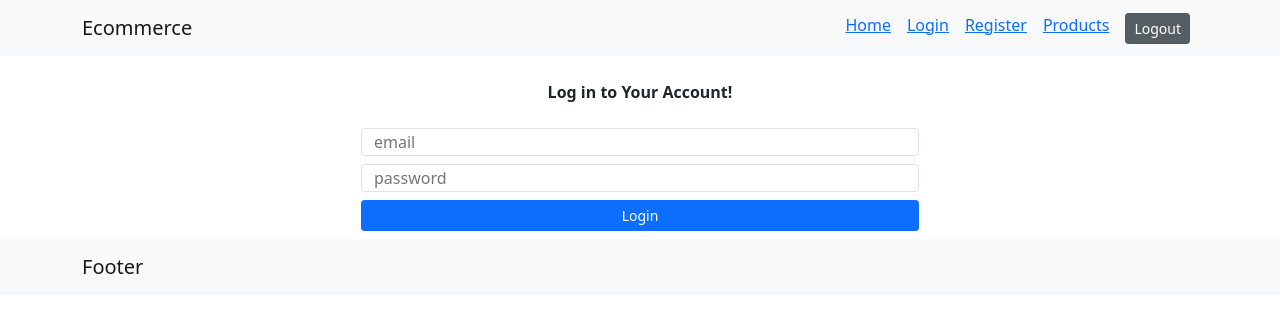
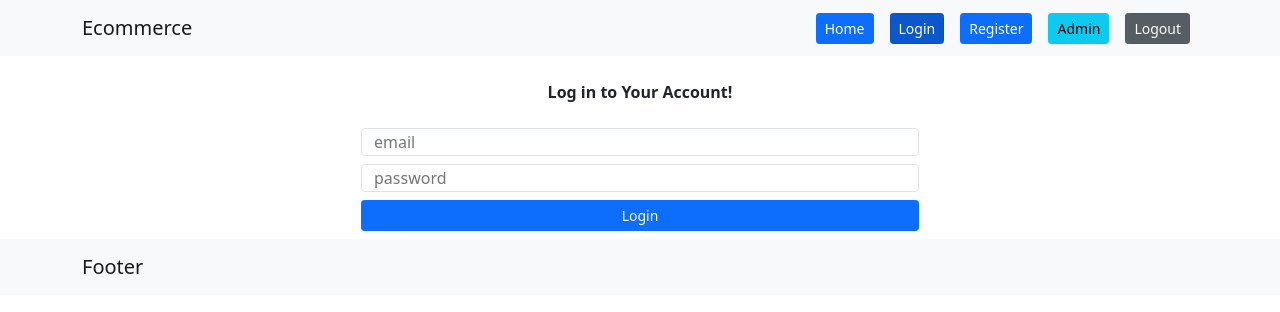
Before and after one commit to oluciams/frontendEcommerce, a React (Create React App) app: page /login in a window 1280 px wide. Shown: the top 312 px of the page. Built offline with nearby package versions, Linux system fonts and the light colour scheme; no server answers.

Commit message:
Adiciona estilos a los botones del header

```diff
--- a/src/components/Header.js
+++ b/src/components/Header.js
@@ -5,7 +5,7 @@ import { AuthContext } from '../context/AuthContextProvider';
 
 export const Header = () => {
 
-  const {logout} = useContext(AuthContext)
+  const {logout, userToken} = useContext(AuthContext)
 
     return (
     <>
@@ -13,14 +13,14 @@ export const Header = () => {
         <Container>
           <Navbar.Brand>Ecommerce</Navbar.Brand>
             <Nav className="">
-              <NavLink className="mx-2" exact activeClassName="active" to='/' >Home </NavLink>
-              <NavLink className="mx-2"exact activeClassName="active" to='/login'>Login</NavLink>
-              <NavLink className="mx-2"exact activeClassName="active" to='/register'>Register</NavLink>
-              <NavLink className="mx-2"activeClassName="active" to='/products'>Products</NavLink>
+              <NavLink className="mx-2 btn btn-sm btn-primary" exact activeClassName="active" to='/' >Home </NavLink>
+              <NavLink className="mx-2 btn btn-sm btn-primary" exact activeClassName="active" to='/login'>Login</NavLink>
+              <NavLink className="mx-2 btn btn-sm btn-primary" exact activeClassName="active" to='/register'>Register</NavLink>
+              <NavLink className="mx-2 btn btn-sm btn-info"activeClassName="active" to='/products'>Admin</NavLink>
               <NavLink className="mx-2 btn btn-sm btn-secondary" size='sm' activeClassName="active" onClick={()=>logout()} to='/'>Logout</NavLink>
-              {/* <Button className="m-2 btn" variant='primary' size='sm' onClick={()=>logout()} to='/'>Logout</Button>              */}
+              {/* <Button className="m-2 btn" variant='primary' size='sm' onClick={()=>logout()} to='/'>Logout</Button> */}
+            </Nav>
 
-            </Nav>
         </Container>
       </Navbar>
     </>
--- a/src/context/AuthContextProvider.js
+++ b/src/context/AuthContextProvider.js
@@ -56,8 +56,6 @@ export const AuthContextProvider = ({ children }) => {
     setUserToken(token)
   }, []);
 
-
-
   const value = {
     saveFormData,
     userToken,
@@ -66,12 +64,9 @@ export const AuthContextProvider = ({ children }) => {
     resetRedirect
   }
 
-
-
   return (
     <AuthContext.Provider value={value}>
       {children}
     </AuthContext.Provider>
-
   )
 }
```
